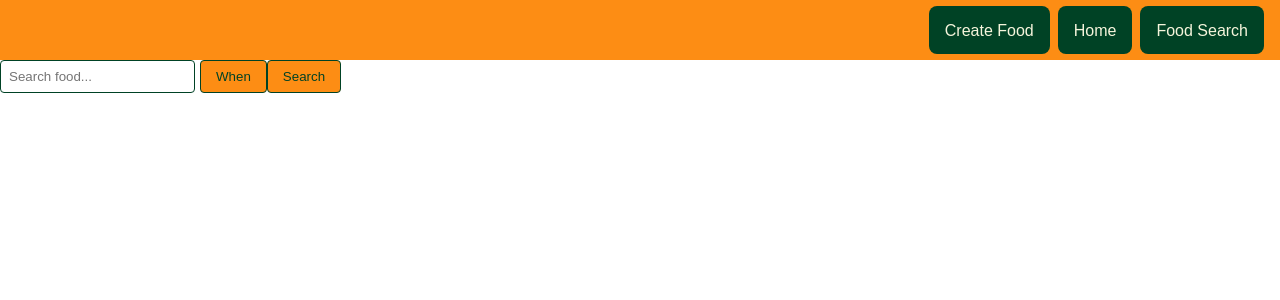
After one commit to hsmyc/foodapp, a FastAPI app: page /foodsearch in a window 1280 px wide. The commit adds this page. Shown: the top 300 px of the page. Run offline with FastAPI, Linux system fonts and the light colour scheme.

Commit message:
first commit foodsearch

```diff
--- a/backend/app/routers/food_router.py
+++ b/backend/app/routers/food_router.py
@@ -7,9 +7,9 @@ router = APIRouter()
 templates = Jinja2Templates(directory="../../frontend/templates")
 
 
-@router.get('/food')
+@router.get('/foodsearch')
 def read_food(request: Request):
-    return templates.TemplateResponse("food.html", {"request": request})
+    return templates.TemplateResponse("foodsearch.html", {"request": request})
 
 
 @router.get('/createfood')
--- a/frontend/static/style.css
+++ b/frontend/static/style.css
@@ -79,3 +79,75 @@ p {
   width: var(--size_m);
   height: var(--size_m);
 }
+
+
+/* Style for the search container */
+.search-container {
+  display: flex;
+  align-items: center;
+}
+
+/* Style for the search bar */
+#search-bar {
+  padding: 8px;
+  border: 1px solid #004225;
+  border-radius: 4px;
+  margin-right: 5px;
+  color: #004225;
+}
+
+/* Style for the search button */
+.search-btn {
+  padding: 8px 15px;
+  border: 1px solid #004225;
+  border-radius: 4px;
+  background-color: #FD8D14;
+  cursor: pointer;
+  color: #004225;
+}
+
+/* Style for the dropdown container */
+.dropdown {
+  position: relative;
+  display: inline-block;
+  color: #004225;
+}
+
+/* Style for the dropdown button */
+.dropbtn {
+  padding: 8px 15px;
+  border: 1px solid #004225;
+  border-radius: 4px;
+  background-color: #FD8D14;
+  cursor: pointer;
+  color: #004225;
+}
+
+/* Style for the dropdown content */
+.dropdown-content {
+  display: none;
+  position: absolute;
+  background-color: #fff;
+  min-width: 160px;
+  box-shadow: 0px 8px 16px 0px rgba(0, 0, 0, 0.2);
+  z-index: 1;
+  border-radius: 4px;
+}
+
+/* Show dropdown content on hover */
+.dropdown:hover .dropdown-content {
+  display: block;
+}
+
+/* Style for dropdown links */
+.dropdown-content a {
+  color: #004225;
+  padding: 12px 16px;
+  text-decoration: none;
+  display: block;
+}
+
+/* Change color of dropdown links on hover */
+.dropdown-content a:hover {
+  background-color: #F5F5DC;
+}
--- a/frontend/templates/food.html
+++ /dev/null
@@ -1,3 +0,0 @@
-{% extends 'index.html' %} {% block content %}
-<section class="food_list_section"></section>
-{% endblock %}
--- /dev/null
+++ b/frontend/templates/foodsearch.html
@@ -0,0 +1,15 @@
+{% extends 'index.html' %}
+{% block content %}
+    <div class="search-container">
+        <input type="text" placeholder="Search food..." id="search-bar">
+        <div class="dropdown">
+          <button class="dropbtn">When</button>
+          <div class="dropdown-content">
+            <a href="#">Now</a>
+            <a href="#">1 hour later</a>
+            <a href="#">Tomorrow</a>
+          </div>
+        </div>
+        <button type="submit" class="search-btn">Search</button>
+      </div>
+{% endblock %}
--- a/frontend/templates/index.html
+++ b/frontend/templates/index.html
@@ -24,6 +24,9 @@
         <button class="navbar_button">
           <a href="/">Home</a>
         </button>
+        <button class="navbar_button">
+          <a href="/foodsearch">Food Search</a>
+        </button>
       </div>
     </div>
     {% block content %}{% endblock %}
```
